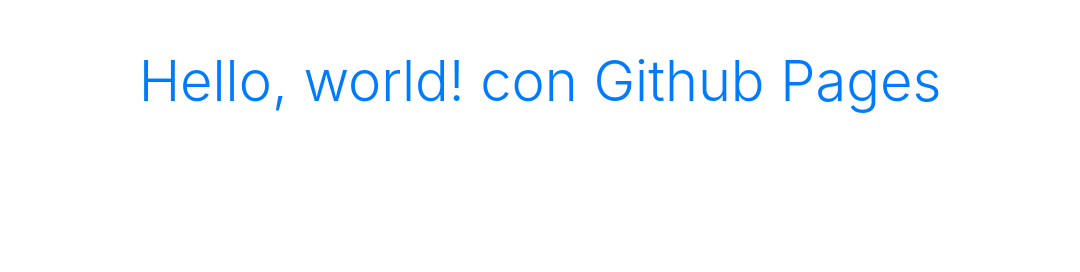
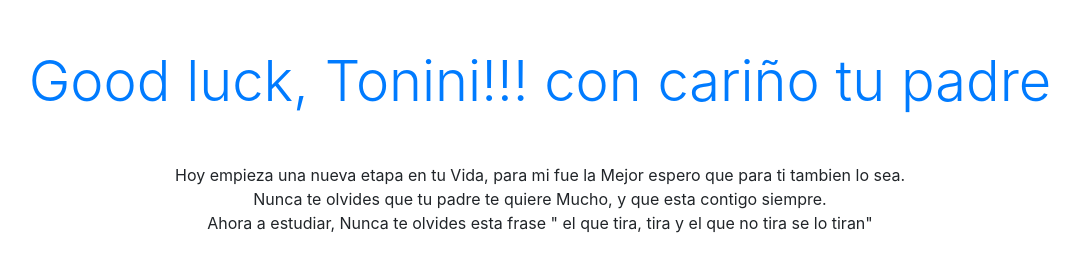
Before and after one commit to Vobregon/Vobregon.github.io, a plain HTML site: page index.html in a window 1280 px wide. Shown: the whole page, without its empty margins (100-1180 px from the left). Drawn offline with nearby package versions, Linux system fonts and the light colour scheme.

Commit message:
Update index.html

```diff
--- a/index.html
+++ b/index.html
@@ -8,10 +8,17 @@
     <!-- Bootstrap CSS -->
 <link rel="stylesheet" href="css/bootstrap.min.css">
 
+
     <title>Hello, world!</title>
   </head>
   <body>
-    <h1 class="text-center mt-5 display-4 text-primary" >Hello, world! con Github Pages</h1>
+        <h1 class="text-center mt-5 display-4 text-primary" >Good luck, Tonini!!! con cariño tu padre</h1>
+    <p class="text-center mt-5 display-7 text-secundary"> Hoy empieza una nueva etapa en tu Vida, para mi fue la Mejor espero que para ti tambien lo sea.
+    <br>
+    Nunca te olvides que tu padre te quiere Mucho, y que esta contigo siempre.
+    <br>
+    Ahora a estudiar, Nunca te olvides esta frase " el que tira, tira y el que no tira se lo tiran"</p>
+
 
     <!-- Optional JavaScript -->
     <!-- jQuery first, then Popper.js, then Bootstrap JS -->
```
